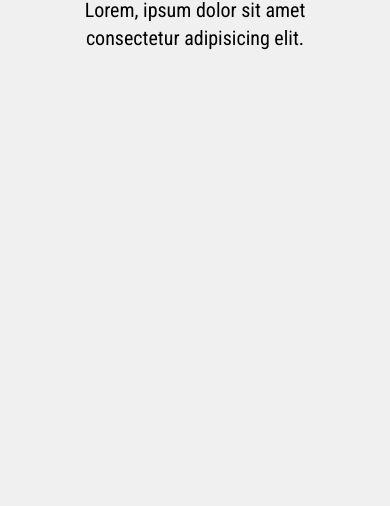
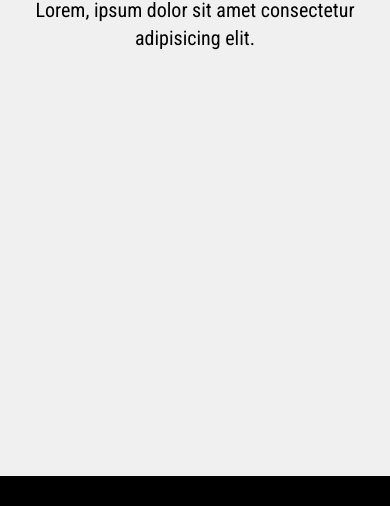
Before and after one commit to BenjaminRasoli/portfolioschool, a React (Vite) app: page / in a window 390 px wide. Shown: the part 1713-2219 px from the top of the page. Built offline with nearby package versions, Linux system fonts and the light colour scheme; no server answers; some icons are missing.

Commit message:
fixed responsive

```diff
--- a/src/components/Technologies.tsx
+++ b/src/components/Technologies.tsx
@@ -4,13 +4,13 @@ import { Icon } from "react-3d-icons";
 
 function Technologies() {
   return (
-    <div className="p-container flex justify-center items-center">
+    <div className="p-5 pt-[64px] ssm:p-container flex justify-center items-center">
       <div className="text-center">
         <h1 className="text-h1">Technologies</h1>
         <p className="text-p pb-5">
           Lorem, ipsum dolor sit amet consectetur adipisicing elit.
         </p>
-        <div className="flex flex-col md:grid md:grid-cols-2 lg:grid-cols-6 lg:flex-row justify-center gap-12 px-6">
+        <div className="flex flex-col md:grid md:grid-cols-2 lg:grid-cols-6 lg:flex-row justify-center gap-12 ">
           {technologies.map((technologie) => (
             <div key={technologie.id} className="flex justify-center -z-10">
               <div>
```
